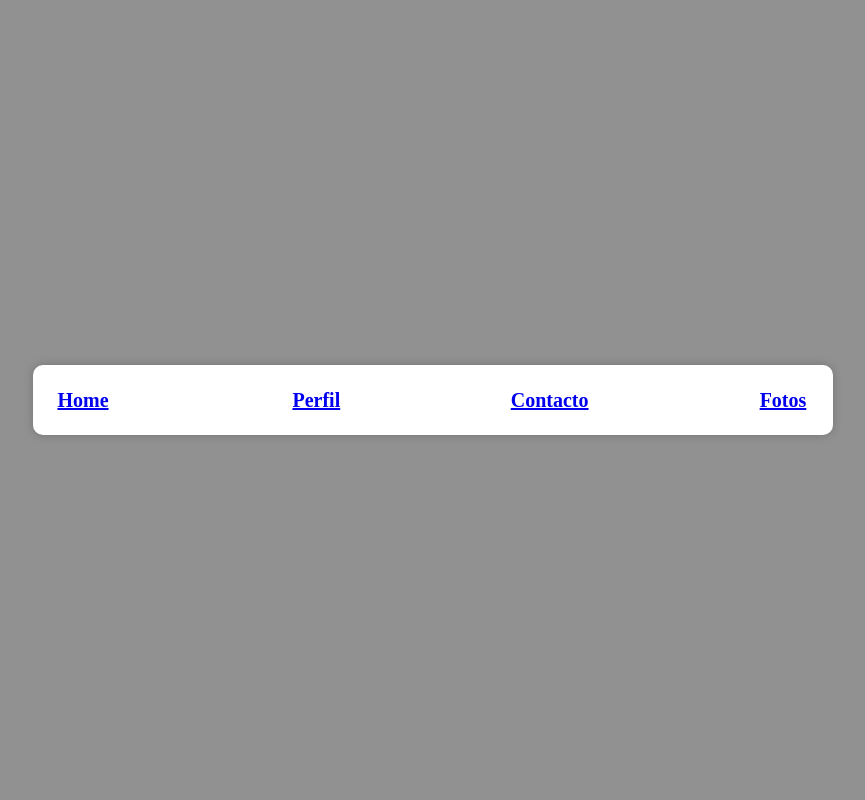
After one commit to brahiam1222/Proyecto_, a PHP site: the page made by diseño.html in a window 1280 px wide. The commit adds this page. Shown: the whole page, without its empty margins (207-1072 px from the left). Run offline with PHP 8.4, Linux system fonts and the light colour scheme.

Commit message:
Cambio Proyecto 13042022

```diff
--- a/css2/Style.scss
+++ b/css2/Style.scss
@@ -220,6 +220,8 @@ thead {
 
 
 }
+
+
 .total{
 
     margin: 0;
--- /dev/null
+++ b/css2/barrastilo.css
@@ -0,0 +1,69 @@
+*{
+    margin: 0;
+    padding: 0;
+    box-sizing: border-box;
+
+}
+
+
+:root
+{
+    --clr: rgba(0, 0, 0, 0.433);
+
+}
+
+body
+{
+    display: flex;
+    justify-content: center;
+    align-items: center;
+    height: 100vh;
+    background: var(--clr);
+
+
+}
+
+.Barra
+{
+    width: 800px;
+    height: 70px;
+    background: #fff;
+    border-radius: 10px;
+    display: flex;
+    justify-content: space-between;
+    align-items: center;
+    position: relative;
+    box-shadow: 0px 0px 10px rgba(0, 0, 0, 0.2);
+}
+
+.Barra ul
+{
+    display: flex;
+    justify-content: space-between;
+    align-items: center;
+    width: 100%;
+    height: 100%;
+}
+
+.Barra ul li
+{
+    list-style: none;
+    width: 100px;
+    height: 100%;
+    display: flex;
+    justify-content: center;
+    align-items: center;
+    font-size: 20px;
+    color: #000;
+    font-weight: bold;
+    cursor: pointer;
+}
+
+
+
+
+/* .Barra ul li:hover
+{
+    background: #000;
+    color: #fff;
+}  */
--- /dev/null
+++ b/diseño.html
@@ -0,0 +1,70 @@
+<!DOCTYPE html>
+<html lang="en">
+<head>
+    <meta charset="UTF-8">
+    <meta http-equiv="X-UA-Compatible" content="IE=edge">
+    <meta name="viewport" content="width=device-width, initial-scale=1.0">
+    <link rel="stylesheet" href="css2/barrastilo.css">
+    <title>Document</title>
+</head>
+<body>
+        <div class="Barra">
+
+            <ul>
+
+                    <li class="list">
+                        <a href="index.php">
+                            <span class="icon"></span>
+                            <span class="text">Home</span>
+                        </a>
+
+
+                    </li>
+                    <!-- <li class="list">
+                       <button type="submit">
+                           <img src="/img/hombre.png" alt="">
+                        </button>
+
+                    </li> -->
+
+
+
+                    <li class="list">
+                        <a href="index.php">
+                            <span class="icon"></span>
+                            <span class="text">Perfil</span>
+                        </a>
+
+
+                    </li>
+                    <li class="list">
+                        <a href="index.php">
+                            <span class="icon"></span>
+                            <span class="text">Contacto</span>
+                        </a>
+
+
+                    </li>
+                    <li class="list">
+                        <a href="index.php">
+                            <span class="icon"></span>
+                            <span class="text">Fotos</span>
+                        </a>
+
+
+                    </li>
+
+
+
+
+
+
+            </ul>
+
+
+
+
+
+        </div>
+</body>
+</html>
--- a/embolse.php
+++ b/embolse.php
@@ -3,7 +3,7 @@
 
 
 <?php
-$lts = array("lt1","lt2","lt3","lt4","lt5","lt6","lt7","lt8","lt9","lt10","lt11","lt12","lt13","lt14","lt15","lt16","lt17","lt18","lt19","lt20");
+$lts = array("lt_01","lt_02","lt_03","lt_04","lt_05","lt_06","lt_07","lt_08","lt_09","lt_10","lt_11","lt_12","lt_13","lt_14","lt_15","lt_16","lt_17","lt_18","lt_19","lt_20");
 ?>
 
 <h1 class="linea-efecto" >EMBOLSE</h1>
```
Also changed, not shown: cabecera.php (+7 -3 lines), css2/login.css (+51 -25 lines), css2/login.scss (+30 -2 lines), login.php (+44 -4 lines), recibe.php (+21 -0 lines).
